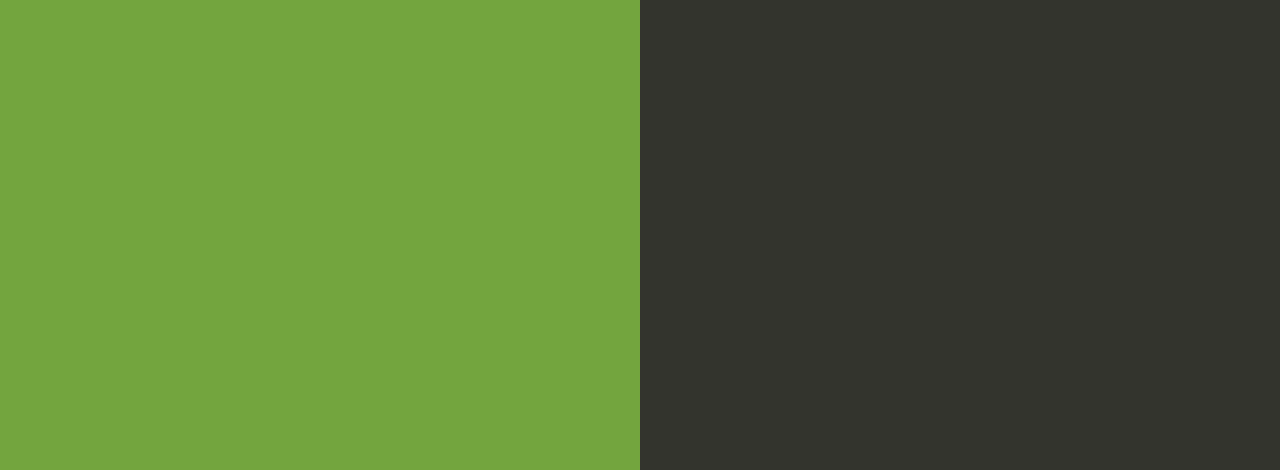
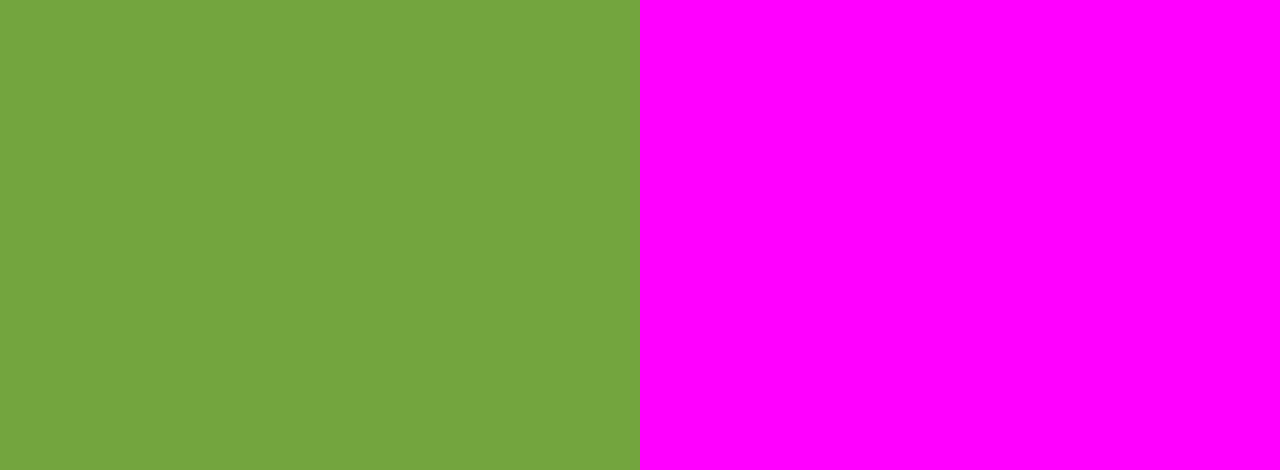
Before and after one commit to adekunletj/codepipeline-nodejs, a website: page index.html in a window 1280 px wide. Shown: the part 330-800 px from the top of the page. Drawn offline with Linux system fonts and the light colour scheme.

Commit message:
Change Background Color

```diff
--- a/index.html
+++ b/index.html
@@ -49,7 +49,7 @@
         bottom: 0px;
         left: 50%;
 
-        background-color: #33342D;
+        background-color: magenta;
       }
 
       h1 {
```
